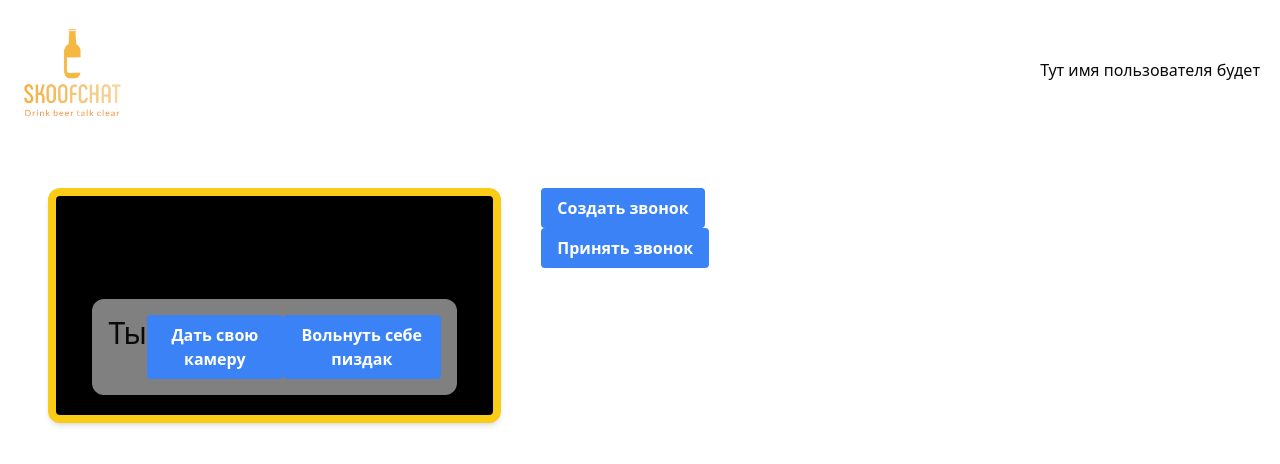
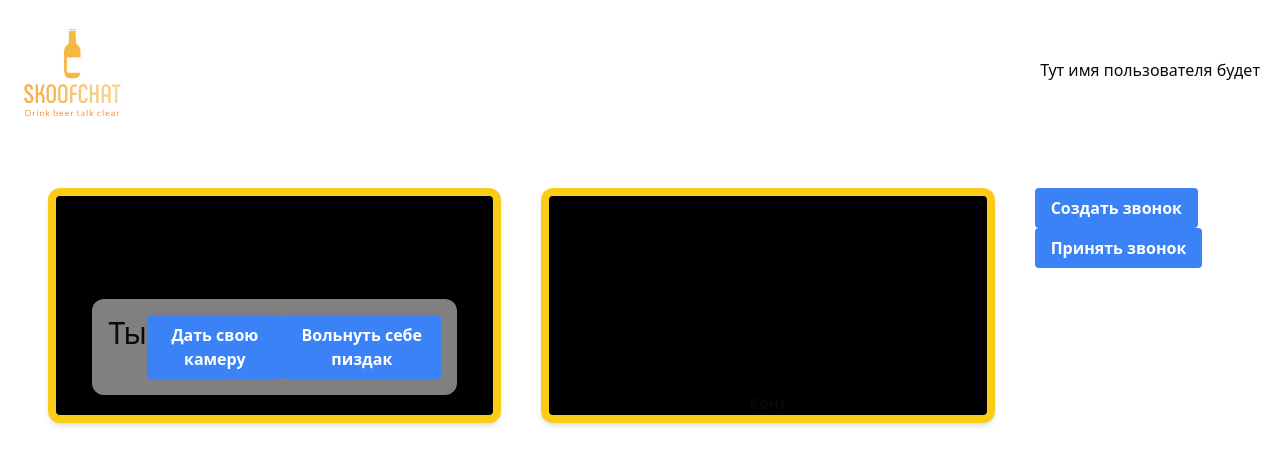
Before and after one commit to Tokiyashi/call-app, a Next.js app: page /meet/1 in a window 1280 px wide. Shown: the top 464 px of the page. Built offline with nearby package versions, Linux system fonts and the light colour scheme.

Commit message:
lint fix

```diff
--- a/src/app/meet/[id]/page.tsx
+++ b/src/app/meet/[id]/page.tsx
@@ -207,10 +207,7 @@ export default function Page() {
           </button>
         </div>
       </div>
-      <div
-        style={{ display: remoteCamRef.current?.srcObject ? "block" : "none" }}
-        className="relative rounded-xl bg-black border-primary border-8 shadow-md h-1/3 flex justify-center items-end"
-      >
+      <div className="relative rounded-xl bg-black border-primary border-8 shadow-md h-1/3 flex justify-center items-end">
         <video
           autoPlay
           playsInline
```
